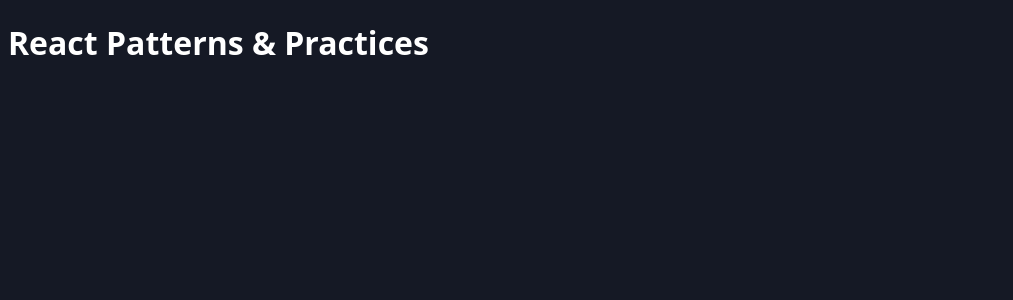
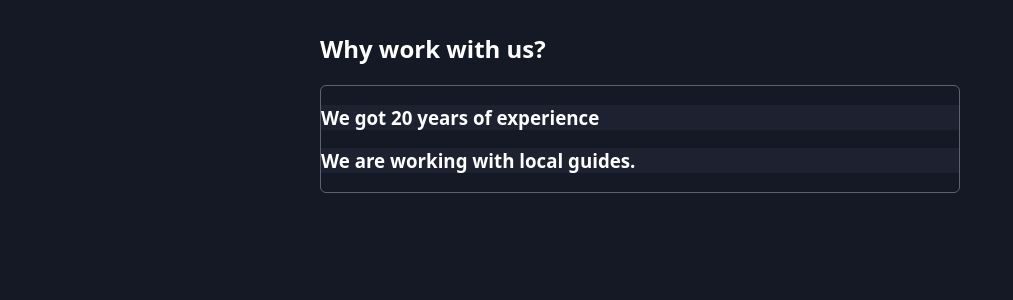
Before and after one commit to shinoby85/react-udemy, a React (Vite) app: page / in a window 1280 px wide. Shown: the top 300 px of the page, without its empty margins (0-1013 px from the left). Built offline with nearby package versions, Linux system fonts and the light colour scheme.

Commit message:
Accordion

```diff
--- a/src/App.jsx
+++ b/src/App.jsx
@@ -1,5 +1,27 @@
+import Accordion from "./components/Accordion/Accordion.jsx";
+import AccordionItem from "./components/Accordion/AccordionItem.jsx";
+
 function App() {
-  return <h1>React Patterns & Practices</h1>;
+  return <main>
+    <section>
+      <h2>Why work with us?</h2>
+      <Accordion className="accordion">
+        <AccordionItem className="accordion-item" title="We got 20 years of experience" id="experience">
+          <article>
+            <p>You can&apos;t go wrong with us.</p>
+            <p>We are in the business of planing highly individualized vacation trips for more then 20 years.</p>
+          </article>
+        </AccordionItem>
+        <AccordionItem className="accordion-item" title="We are working with local guides." id="local-guides">
+          <article>
+            <p>Lorem ipsum dolor sit amet.</p>
+            <p>Lorem ipsum dolor sit amet, consectetur adipisicing elit. Beatae deleniti impedit in molestiae quos
+              velit?</p>
+          </article>
+        </AccordionItem>
+      </Accordion>
+    </section>
+  </main>;
 }
 
 export default App;
--- /dev/null
+++ b/src/components/Accordion/Accordion.jsx
@@ -0,0 +1,35 @@
+import {createContext, useContext, useState} from "react";
+
+const AccordionContext = createContext();
+
+export function useAccordionContext() {
+  const ctx = useContext(AccordionContext);
+  if (!ctx) {
+    throw new Error('Accordion-related components must be wrapped by <Accordion>');
+  }
+  return ctx;
+}
+
+export default function Accordion({className, children}) {
+  const [openItemId, setOpenItemId] = useState(null);
+
+  function openItem(id) {
+    setOpenItemId(id);
+  }
+
+  function closeItem() {
+    setOpenItemId(null);
+  }
+
+  const contextValue = {
+    openItemId,
+    openItem,
+    closeItem
+  };
+  return (
+    <AccordionContext.Provider value={contextValue}>
+      <ul className={className}>
+        {children}
+      </ul>
+    </AccordionContext.Provider>)
+}
--- /dev/null
+++ b/src/components/Accordion/AccordionItem.jsx
@@ -0,0 +1,21 @@
+import {useAccordionContext} from "./Accordion.jsx";
+
+export default function AccordionItem({id, className, title, children}) {
+  const {openItemId, openItem, closeItem} = useAccordionContext();
+  const isOpen = openItemId === id;
+
+  function handleClick() {
+    if (isOpen) {
+      closeItem();
+    } else {
+      openItem(id);
+    }
+  }
+
+  return (
+    <li className={className}>
+      <h3 onClick={handleClick}>{title}</h3>
+      <div className={isOpen ? "accordion-item-content open" : "accordion-item-content"}>{children}</div>
+    </li>
+  )
+}
```
